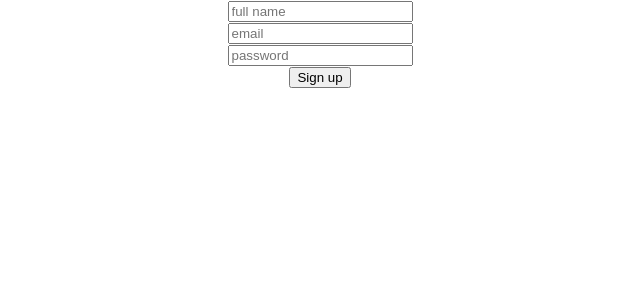
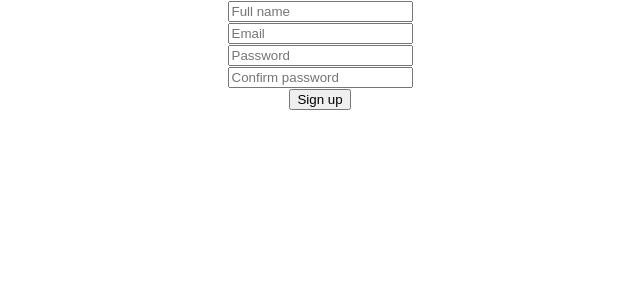
Before and after one commit to Lucy8824/CFG-degree-fullstack-group-project-2024, a React (Create React App) app in the folder frontend/: page /SignUp in a window 1280 px wide. Shown: the top 300 px of the page, without its empty margins (320-960 px from the left). Built offline with nearby package versions, Linux system fonts and the light colour scheme.

Commit message:
added confirm password input box to SignUp page

```diff
--- a/frontend/src/App.js
+++ b/frontend/src/App.js
@@ -10,10 +10,12 @@ const App = () => {
       <div id="Root">
         <div className="App">
           <div className="container">
-            <Routes>
-              <Route path="/" index element={<LoginPage />}></Route>
-              <Route path="/SignUp" element={<SignUp />}></Route>
-            </Routes>
+            {
+              <Routes>
+                <Route path="/" index element={<LoginPage />}></Route>
+                <Route path="/SignUp" element={<SignUp />}></Route>
+              </Routes>
+            }
           </div>
         </div>
       </div>
--- a/frontend/src/components/SignUp.js
+++ b/frontend/src/components/SignUp.js
@@ -12,7 +12,7 @@ const SignUp = () => {
   const [email, setEmail] = useState("");
   const [fullName, setFullName] = useState("");
   const [password, setPassword] = useState("");
-
+  const [confirmPassword, setConfirmPassword] = useState("");
   const handleSubmit = (event) => {
     event.preventDefault();
     console.log("it's working");
@@ -29,7 +29,7 @@ const SignUp = () => {
               value={fullName}
               onChange={(event) => setFullName(event.target.value)}
               required
-              placeholder="full name"
+              placeholder="Full name"
             />
           </div>
           <input
@@ -38,7 +38,7 @@ const SignUp = () => {
             value={email}
             onChange={(event) => setEmail(event.target.value)}
             required
-            placeholder="email"
+            placeholder="Email"
           />
         </div>
         <div>
@@ -48,7 +48,18 @@ const SignUp = () => {
             value={password}
             onChange={(event) => setPassword(event.target.value)}
             required
-            placeholder="password"
+            placeholder="Password"
+          />
+        </div>
+
+        <div>
+          <input
+            type="confirmPassword"
+            id="confirmPassword"
+            value={confirmPassword}
+            onChange={(event) => setConfirmPassword(event.target.value)}
+            required
+            placeholder="Confirm password"
           />
         </div>
       </form>
```
